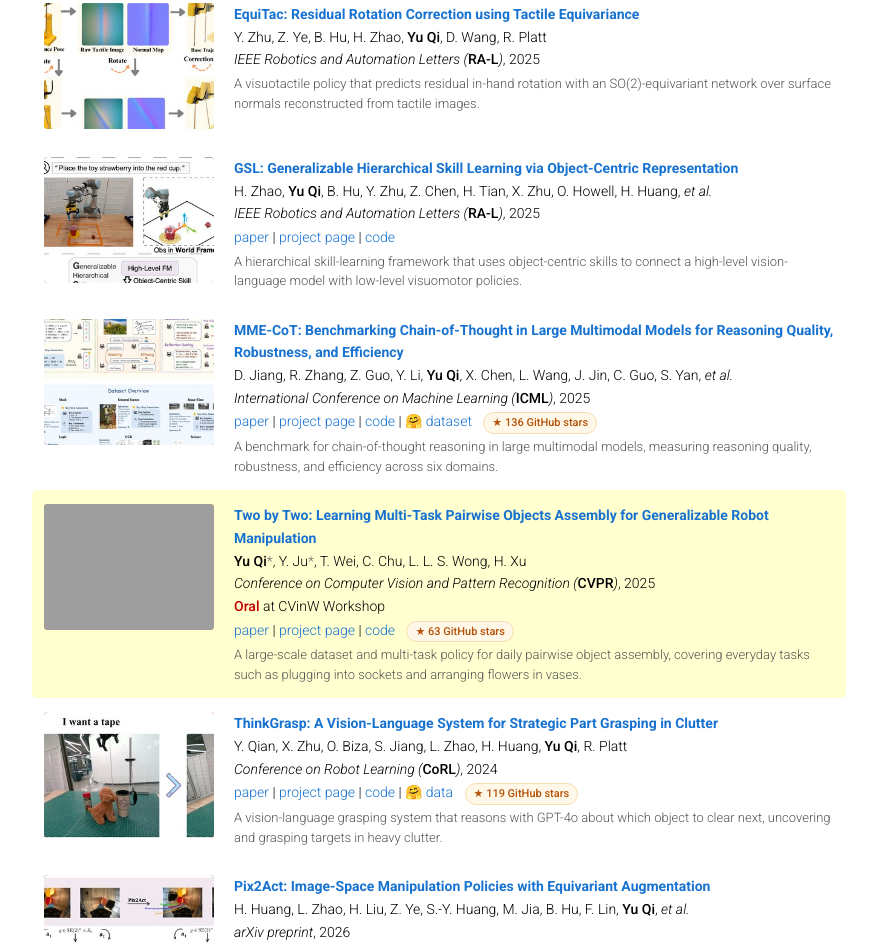
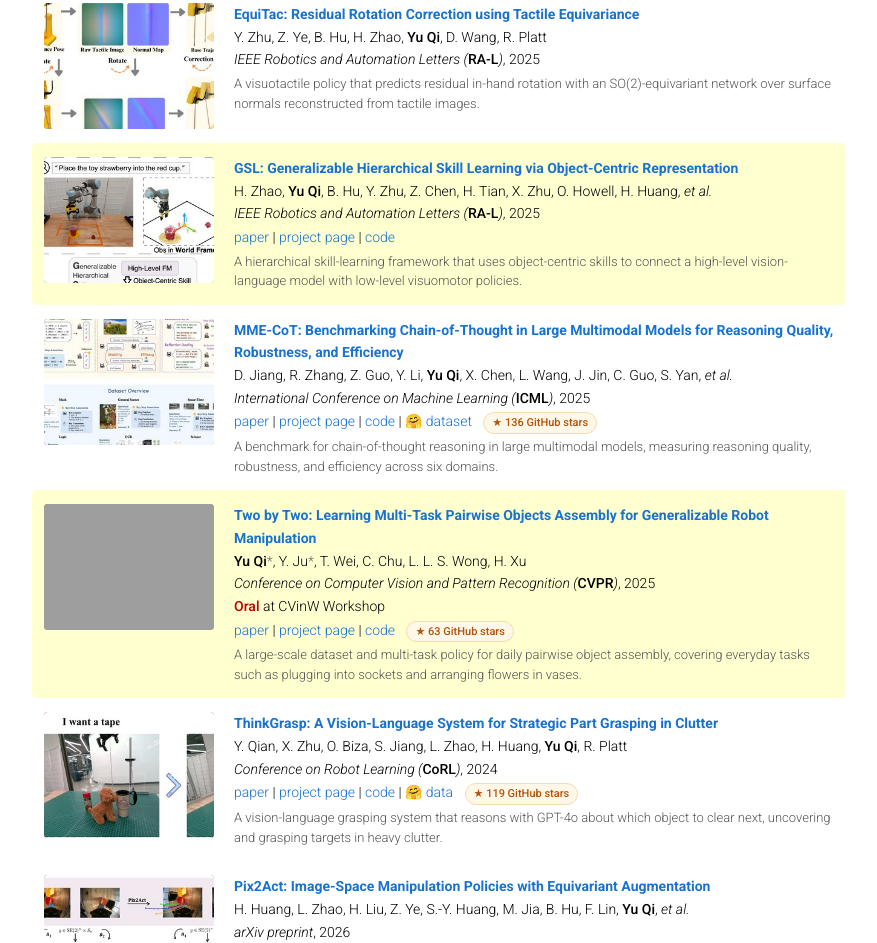
Before and after one commit to yqi19/yqi19.github.io, a plain HTML site: page index.html in a window 1280 px wide. Shown: the part 2686-3629 px from the top of the page, without its empty margins (201-1078 px from the left). Drawn offline with Linux system fonts and the light colour scheme; grey boxes are pictures that could not be loaded.

Commit message:
Highlight GSL
Co-Authored-By: Claude Opus 5.5 <noreply@anthropic.com>

```diff
--- a/index.html
+++ b/index.html
@@ -380,7 +380,7 @@
       </div>
     </div>
 
-    <div class="pub">
+    <div class="pub hl">
       <a class="thumb" style="--g1:#15803d;--g2:#4ade80" href="https://arxiv.org/abs/2510.21121" target="_blank" rel="noopener">
         <img src="assets/pubs/hierskill.jpg" alt="" loading="lazy" onerror="this.remove()">
         <span class="tv">RA-L<br>2025</span>
```
